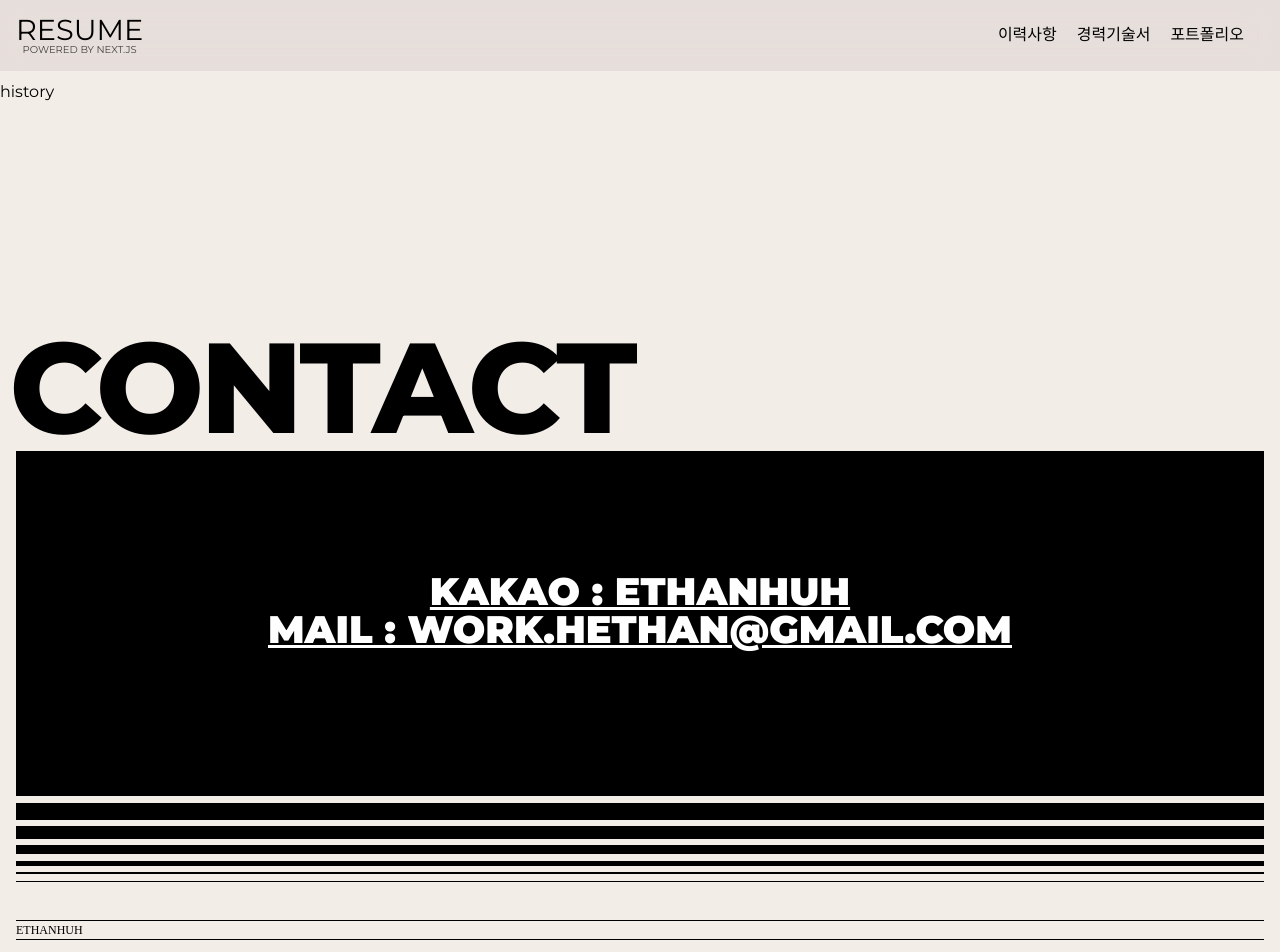
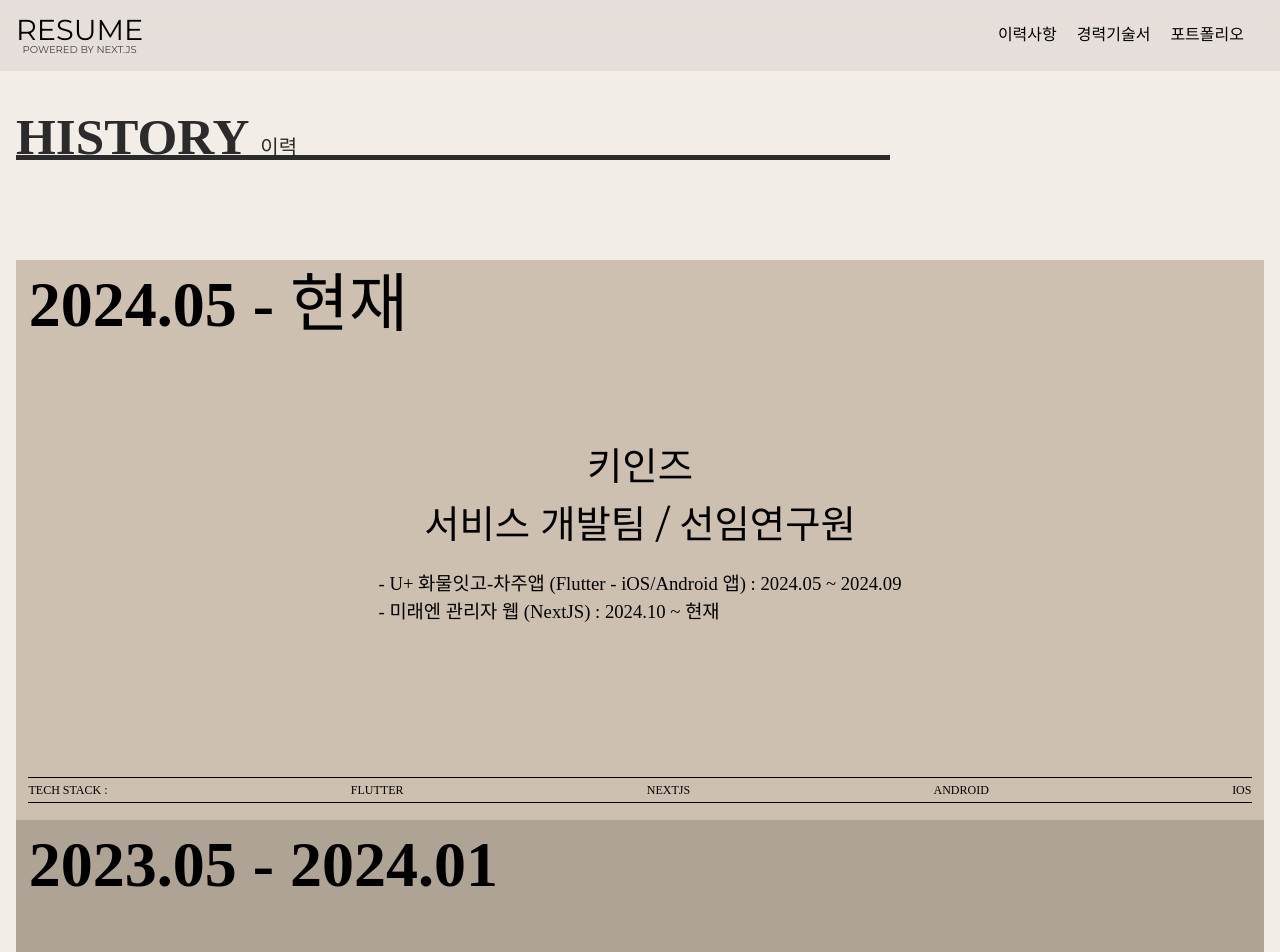
Before and after one commit to work-ethanhuh/next-js-test, a Next.js app: page / in a window 1280 px wide. Shown: the top 952 px of the page. Built offline with nearby package versions, Linux system fonts and the light colour scheme; a small style sheet from the web is missing; a web font is replaced by a local one.

Commit message:
- History 페이지 추가

```diff
--- a/app/assets/scss/section/_site.scss
+++ b/app/assets/scss/section/_site.scss
@@ -72,6 +72,70 @@
                     top: 200px;
                 }
             }
+            &.s5 {
+                background-color: var(--subBg100);
+                top: 240px;
+
+                @media (max-width: 800px){
+                    top: 200px;
+                }
+            }
+            &.s6 {
+                background-color: var(--subBg200);
+                top: 240px;
+
+                @media (max-width: 800px){
+                    top: 200px;
+                }
+            }
+            &.s7 {
+                background-color: var(--subBg300);
+                top: 240px;
+
+                @media (max-width: 800px){
+                    top: 200px;
+                }
+            }
+            &.s8 {
+                background-color: var(--subBg400);
+                top: 240px;
+
+                @media (max-width: 800px){
+                    top: 200px;
+                }
+            }
+            &.s9 {
+                background-color: var(--subBg100);
+                top: 240px;
+
+                @media (max-width: 800px){
+                    top: 200px;
+                }
+            }
+            &.s10 {
+                background-color: var(--subBg200);
+                top: 240px;
+
+                @media (max-width: 800px){
+                    top: 200px;
+                }
+            }
+            &.s11 {
+                background-color: var(--subBg300);
+                top: 240px;
+
+                @media (max-width: 800px){
+                    top: 200px;
+                }
+            }
+            &.s12 {
+                background-color: var(--subBg400);
+                top: 240px;
+
+                @media (max-width: 800px){
+                    top: 200px;
+                }
+            }
             .num {
                 font-size: 5vw;
                 line-height: 1;
@@ -93,13 +157,13 @@
 
                 > div {
                     font-size: 3vw;
-                    line-height: 1;
+                    // line-height: 1;
                     font-weight: 900;
                     text-transform: uppercase;
-                    text-decoration: underline;
+                    // text-decoration: underline;
                     font-family: var(--mainEng-font);
 
-                    @media (max-width: 800px){
+                    @media (max-width: 100%){
                         font-size: 26px;
                     }
                 }
--- a/app/components/History.tsx
+++ b/app/components/History.tsx
@@ -0,0 +1,45 @@
+import React from "react";
+
+import { historyText } from "../constants/constVariable";
+
+const Site = () => {
+    return (
+        <section id="site">
+            <div className="site__inner">
+                <h2 className="site__title">
+                    History <em>이력</em>
+                </h2>
+                <div className="site__wrap">
+                    {historyText.map((history, key) => (
+                        <article className={`site__item s${key+1}`} key={key}>
+                            <span className="num">{history.yearmonth}</span>
+                            <div className="text">
+                                <div>{history.text[0]}</div>
+                                <div><h4>{history.text[1]} / {history.text[2]}</h4></div>
+                            </div>
+                            <h3 className="title">
+                                {history.title.map((title, idx) => (
+                                    <p>{title}</p>
+                                ))}
+                            </h3>
+                            <div className="btn">
+                                {/* <a href={history.code}>code</a> */}
+                                <span>{history.view}</span>
+                            </div>
+                            <div className="info">
+                                <span>Tech Stack : </span>
+                                {
+                                    history.info.map((info, idx) => (
+                                        <span>{info}</span>
+                                    ))
+                                }
+                            </div>
+                        </article>
+                    ))}
+                </div>
+            </div>
+        </section>
+    )
+}
+
+export default Site;
--- a/app/constants/constVariable.tsx
+++ b/app/constants/constVariable.tsx
@@ -13,6 +13,174 @@ export const headerNavigation = [
     },
 ];
 
+export const historyText = [
+    {
+        yearmonth: "2024.05 - 현재",
+        text: ["키인즈", "서비스 개발팀", "선임연구원"],
+        title: [
+            "- U+ 화물잇고-차주앱 (Flutter - iOS/Android 앱) : 2024.05 ~ 2024.09",
+            "- 미래엔 관리자 웹 (NextJS) : 2024.10 ~ 현재",
+        ],
+        code: "",
+        view: "",
+        info: [
+            "Flutter",
+            "NextJS",
+            "Android",
+            "iOS",
+        ],
+    },
+    {
+        yearmonth: "2023.05 - 2024.01",
+        text: ["후이즈시스템", "솔루션 개발팀", "팀장"],
+        title: [
+            "- G2Works / G2Talk 전체 시스템 설계",
+            "- G2Works(그룹웨어) ( Flutter 앱 - Android / iOS )",
+            "- G2Talk(메신저) ( Flutter 앱 - Android / iOS / MacOS / Windows )",
+            "- G2Wokrs / G2Talk API ( Java Spring Boot )"
+        ],
+        code: "",
+        view: "임금 체불로 퇴사",
+        info: [
+            "Flutter",
+            "Android",
+            "iOS",
+            "Windows",
+            "MacOS",
+            "Java Spring Boot",
+            "Spring Data JDBC",
+            "Rest api",
+            "Docker",
+        ],
+    },
+    {
+        yearmonth: "2022.10 - 2023.02",
+        text: ["TDI", "프리랜서"],
+        title: ["- 눈팅 : 여성 커뮤니티 ( Flutter 앱 - Android / iOS )"],
+        code: "",
+        view: "",
+        info: [
+            "Flutter",
+            "Android",
+            "iOS",
+            "FastLane",
+        ],
+    },
+    {
+        yearmonth: "2021.03 - 2022.10",
+        text: ["UpTo", "개발총괄"],
+        title: [
+            "- B2B 기업 홍보 및 연결 앱 ( Flutter 앱 - Android / iOS )",
+            "- API 서버 개발( Python Flask, MariaDB )",
+        ],
+        code: "",
+        view: "",
+        info: [
+            "Flutter",
+            "Android",
+            "iOS",
+            "Python Flask",
+            "MariaDB",
+            "Rest api",
+        ],
+    },
+    {
+        yearmonth: "2020.07 - 2021.02",
+        text: ["파낙토스", "S/W팀", "과장"],
+        title: [
+            "- Panaxtos Manager 블루투스 뇌파 수신 어플 개발",
+            "- C++ 관련 업무",
+        ],
+        code: "",
+        view: "임금 체불로 인해 퇴사( 퇴사 2년만에 수령 )",
+        info: [
+            "Flutter",
+            "Android",
+            "iOS",
+            "C++",
+        ],
+    },
+    {
+        yearmonth: "2019.03 - 2020.03",
+        text: ["Castflip", "개발총괄", "팀장"],
+        title: [
+            "- 건반 ( 동물 영양제 비교/합산 서비스 앱 - Android )",
+            "- 동물 용품 관련 종합 쇼핑몰 기획 및 개발",
+        ],
+        code: "",
+        view: "임금 체불로 퇴사",
+        info: [
+            "Android",
+            "PHP",
+            "MariaDB",
+            "AWS",
+        ],
+    },
+    {
+        yearmonth: "2017.07 - 2019.01",
+        text: ["아라드네트웍스", "연구소", "선임연구원"],
+        title: [
+            "- 윈도우 네트워크 에이전트 개발( MFC )",
+            "- 네트워크 커널 드라이버 개발( WDM )",
+            "- 사업기획 및 전략 업무 : 자율협력주행 데이터 활용 공모전 기획 및 구조 설계 / 최우수상 수상, 벤처나라 제품 등록( SPN 솔루션 ) / NET/NEP 인증( SPN 솔루션 )",
+            "- 정부 과제 관리 업무",
+            "차세대 무선 CCTV 용 IoT 보안 플랫폼 개발",
+            "안전한 산업용 네트워크 인프라를 위한 소프트웨어정의 기반 IoT 네트워크 보안(SD-IoT Network Security) 시스템 개발",
+            "안전한 공동주택 스마트홈 네트워크를 위한 세대간 사이버 경계벽 기술",
+            "안전한 스마트도시를 위한 사이버 경계벽 IoT 보안 플랫폼 기술 개발",
+            "초대규모(Massive) 실시간 IoT 인프라 및 네트워크 기술 개발",
+        ],
+        code: "",
+        view: "",
+        info: [
+            "C++",
+            "C",
+        ],
+    },
+    {
+        yearmonth: "2017.04 - 2017.07",
+        text: ["개인외주", "프리랜서"],
+        title: [
+            "- 시리얼 키 관리 윈도우 프로그램 개발",
+            "- 클라이언트 시리얼 승인 모듈 개발",
+        ],
+        code: "",
+        view: "",
+        info: [
+            "C++",
+            "MariaDB",
+        ],
+    },
+    {
+        yearmonth: "2017.01 - 2017.03",
+        text: ["보고넷", "프리랜서"],
+        title: ["- 수자원인력공사 : 하수도 누수 체크 솔루션 프로그램"],
+        code: "",
+        view: "",
+        info: [
+            "C++",
+            "OpenCV",
+            "Google API",
+        ],
+    },
+    {
+        yearmonth: "2014.04 - 2015.09",
+        text: ["청호컴넷", "Core S/W 개발", "주임연구원"],
+        title: [
+            "- 사내 모델별 디바이스 제어 프로그램 개발 : 이란향 VDA, Intermac, 호주향 OCX 플랫폼, TIT_DIP(Card Reader), HANMEGA EPP 개발",
+            "- 통합 SP 프로젝트 : ZT598M, 러시아향 VDA, ZT588F, EATON 5P-580 개발",
+            "- 통합 AP 프로젝트 : 신협용 EPP(PIN Pad) 개발",
+        ],
+        code: "",
+        view: "",
+        info: [
+            "C++",
+            "OpenCV",
+            "Google API",
+        ],
+    },
+];
+
 export const contactText = [
     {
         link: "오픈채팅방링크쑤셔넣음",
--- a/app/page.tsx
+++ b/app/page.tsx
@@ -4,6 +4,7 @@ import React, {useState, useEffect} from "react";
 import Header from "./components/Header";
 import Contact from "./components/Contact";
 import Footer from "./components/Footer";
+import History from "./components/History";
 
 const Home = () => {
     const [currentPath, setPath] = useState('/');
@@ -19,7 +20,7 @@ const Home = () => {
                 return <div><h1>portfolio</h1></div>;
             case '/':
             default:
-                return <div>history</div>;
+                return <History/>;
         }
     };
 
```
